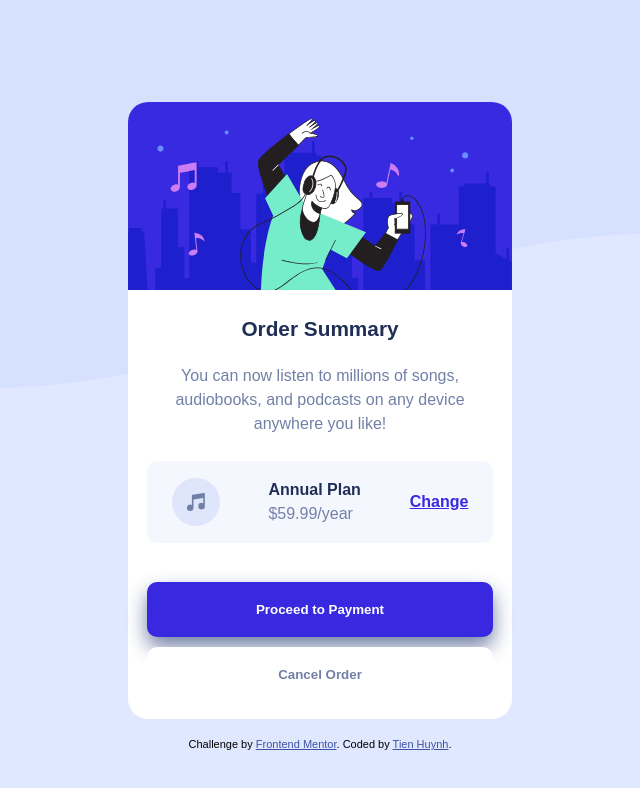
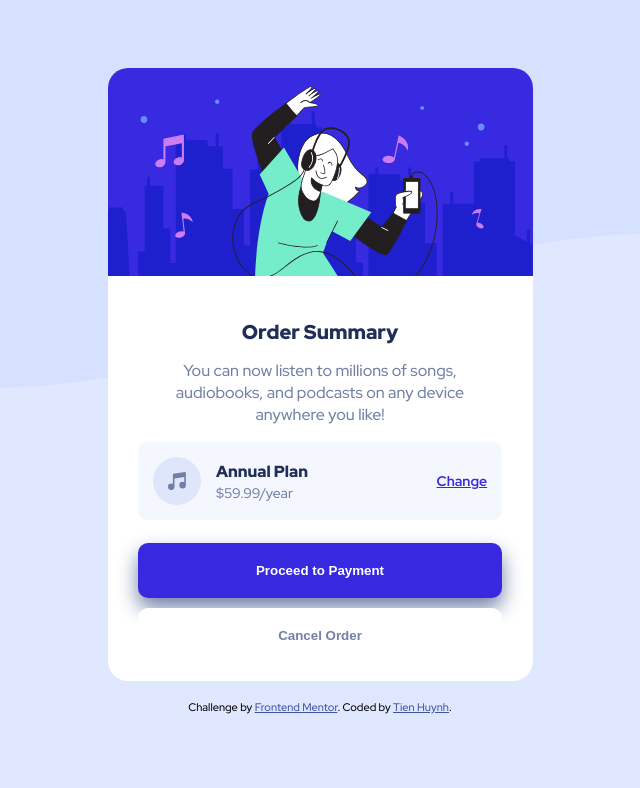
Before and after one commit to tienhuynh-tn/frontend-mentor-challenge-order-summary-component, a plain HTML site: page order-summary-component/index.html in a window 1280 px wide. Shown: the whole page, without its empty margins (320-960 px from the left). Drawn offline with Linux system fonts and the light colour scheme.

Commit message:
Apply suggestion from Frontend Mentor

```diff
--- a/order-summary-component/css/style.css
+++ b/order-summary-component/css/style.css
@@ -1,103 +1,102 @@
-*{
+* {
     margin: 0;
     padding: 0;
     box-sizing: border-box;
 }
 
-html{
+html {
     font-family: 'Red Hat Display', sans-serif;
 }
 
-/* Mobile first */
-body{
-    background-image: url(../images/pattern-background-mobile.svg);
+body {
+    background-image: url(../images/pattern-background-desktop.svg);
+    background-repeat: no-repeat;
     background-size: contain;
-    background-repeat: no-repeat;
     background-color: hsl(225, 100%, 94%);
 }
 
-header{
-    margin: 15% 5% 0;
-    background-color: #fff;
-    border-radius: 20px 20px 0 0;
+main {
+    display: flex;
+    align-items: center;
+    justify-content: center;
 }
 
-header .banner{
+#component {
+    max-width: 425px;
+    background-color: #fff;
+    margin-top: 1.8cm;
+    border-radius: 20px;
+}
+
+#component .banner {
     width: 100%;
     border-radius: 20px 20px 0 0;
 }
 
-header .heading{
+.heading {
     color: hsl(223, 47%, 23%);
+    font-weight: 900;
+    font-size: 20px;
     text-align: center;
-    font-weight: 900;
-    font-size: 130%;
-    padding: 6% 0;
-    background-color: #fff;
+    padding: 1cm 0 0;
 }
 
-main{
-    background-color: #fff;
-    border-radius: 0 0 20px 20px;
-    margin: 0 5%;
-}
-
-main .content{
-    padding: 0 10%;
-}
-
-main .content-text{
+.content {
     color: hsl(224, 23%, 55%);
     font-size: 100%;
     text-align: center;
-    line-height: 1.5;
-    margin-bottom: 8%;
+    line-height: 1.4;
+    padding: 0.4cm 1.4cm;
 }
 
-main .plan{
+.plan {
+    margin: 0 0.8cm 0.6cm;
+    padding: .4cm;
     background-color: hsl(225, 100%, 98%);
     border-radius: 10px;
-    margin: 0 5% 10%;
     display: flex;
     align-items: center;
-    justify-content: space-around;
 }
 
-.plan .plan-icon{
-    margin-top: 5%;
-    margin-bottom: 5%;
+.plan__icon {
+    margin-right: .4cm;
 }
 
-.plan .plan-type{
+.plan__type {
+    flex-grow: 3;
     display: flex;
     flex-direction: column;
-    justify-content: space-evenly;
+    justify-content: center;
 }
 
-.plan .plan-name{
+.plan__type-name {
     font-weight: 900;
     color: hsl(223, 47%, 23%);
-    padding: 0 0 3%;
+    padding: 0 0 1px;
+    font-size: 16px;
 }
 
-.plan .plan-price{
+.plan__type-price {
     color: hsl(224, 23%, 55%);
-    padding: 3% 0 0;
+    padding: 1px 0 0;
+    font-size: 14px;
 }
 
-.plan .plan-change{
+.plan__change {
+    margin-left: .4cm;
     text-decoration: underline;
     color: hsl(245, 75%, 52%);
     font-weight: 700;
     cursor: pointer;
+    font-size: 14px;
 }
 
 .plan .plan-change:hover{
     color: hsl(223, 47%, 23%);
 }
 
-main .button{
-    margin: 5% 5%;
+.button{
+    margin: 0 .8cm;
 }
 
 .button input{
@@ -116,8 +115,10 @@ main .button{
     margin-bottom: 10px;
 }
 
-.button .pay-btn:hover{
-    background-color: hsl(223, 47%, 23%);
+.button .pay-btn:hover,
+.button .cancel-btn:hover {
+    background-color: hsla(223, 47%, 23%, 0.5);
+    color: #fff;
 }
 
 .button .cancel-btn{
@@ -127,56 +128,28 @@ main .button{
     background-color: #fff;
 }
 
-.button .cancel-btn:hover{
-    background-color: hsl(223, 47%, 23%);
-}
-/*
-@media screen and (min-width: 240px){
-
+.attribution {
+    margin-top: .5cm;
 }
 
-@media screen and (min-width: 320px){
-
-}
-
-@media screen and (min-width: 375px){
-
-}
-
-@media screen and (min-width: 480px){
-
-} */
-
-@media screen and (min-width: 768px){
-    body{
-        background-image: url(../images/pattern-background-desktop.svg);
+@media (max-width: 376px) {
+    body {
+        background-image: url(../images/pattern-background-mobile.svg);
     }
 
-    header{
-        margin: 15% 25% 0;
+    #component {
+        margin: 1cm .5cm .5cm;
     }
 
-    main{
-        margin: 0 25%;
+    .heading {
+        padding-top: 0.8cm;
+    }
+
+    .content {
+        padding: 0.6cm 1cm;
+    }
+
+    .attribution {
+        margin-top: 0;
     }
 }
-
-@media screen and (min-width: 1024px){
-    header{
-        margin: 30% 30% 0;
-    }
-
-    main{
-        margin: 0 30%;
-    }
-}
-
-@media screen and (min-width: 1140px){
-    header{
-        margin: 8% 35% 0;
-    }
-
-    main{
-        margin: 0 35%;
-    }
-}
--- a/order-summary-component/index.html
+++ b/order-summary-component/index.html
@@ -4,13 +4,12 @@
 <head>
   <meta charset="UTF-8">
   <meta name="viewport" content="width=device-width, initial-scale=1.0">
-  <!-- displays site properly based on user's device -->
-
   <!-- Link to logo -->
   <link rel="icon" type="image/png" sizes="32x32" href="./images/favicon-32x32.png">
   <link rel="stylesheet" href="./css/style.css">
   <link rel="preconnect" href="https://fonts.googleapis.com">
   <link rel="preconnect" href="https://fonts.gstatic.com" crossorigin>
+  <link href="https://fonts.googleapis.com/css2?family=Red+Hat+Display:wght@500;700;900&display=swap" rel="stylesheet">
   <title>Frontend Mentor | Order summary card</title>
 
   <style>
@@ -26,34 +25,30 @@
 </head>
 
 <body>
-  <header>
-    <img class="banner" src="./images/illustration-hero.svg" alt="Banner Hero">
-    <h1 class="heading">Order Summary</h1>
-
-  </header>
-
   <main>
-    <div class="content">
-      <p class="content-text">
+    <div id="component">
+      <img class="banner" src="./images/illustration-hero.svg" alt="Banner Hero">
+      <h1 class="heading">Order Summary</h1>
+      <p class="content">
         You can now listen to millions of songs, audiobooks, and podcasts on any
         device anywhere you like!
       </p>
-    </div>
 
-    <div class="plan">
-      <img src="./images/icon-music.svg" alt="icon music" class="plan-icon">
+      <div class="plan">
+        <img src="./images/icon-music.svg" alt="icon music" class="plan__icon">
 
-      <div class="plan-type">
-        <div class="plan-name">Annual Plan</div>
-        <div class="plan-price">$59.99/year</div>
+        <div class="plan__type">
+          <div class="plan__type-name">Annual Plan</div>
+          <div class="plan__type-price">$59.99/year</div>
+        </div>
+
+        <div class="plan__change">Change</div>
       </div>
 
-      <div class="plan-change">Change</div>
-    </div>
-
-    <div class="button">
-      <input type="button" value="Proceed to Payment" class="pay-btn">
-      <input type="button" value="Cancel Order" class="cancel-btn">
+      <div class="button">
+        <input type="button" value="Proceed to Payment" class="pay-btn">
+        <input type="button" value="Cancel Order" class="cancel-btn">
+      </div>
     </div>
   </main>
 
```
Also changed, not shown: order-summary-component/images/demo/desktop.png, order-summary-component/images/demo/mobile.png.
